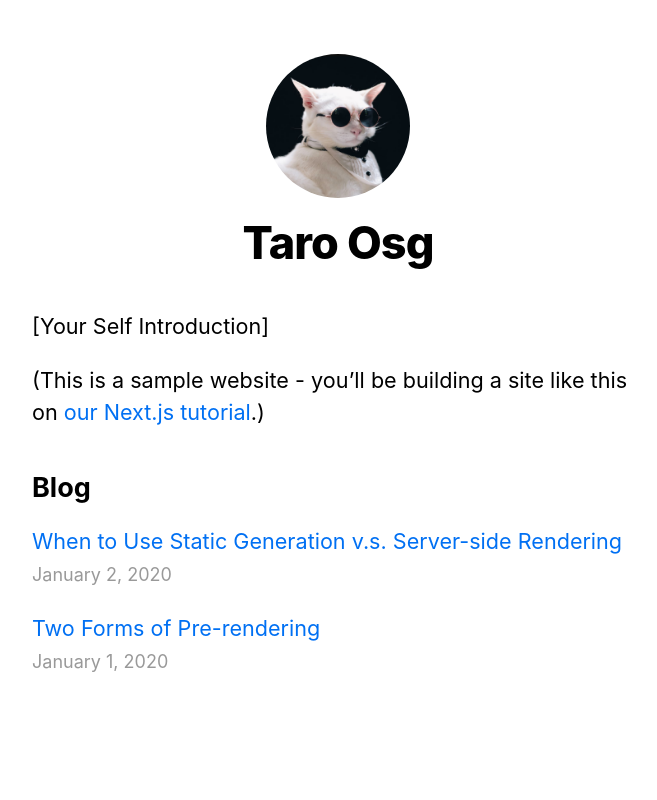
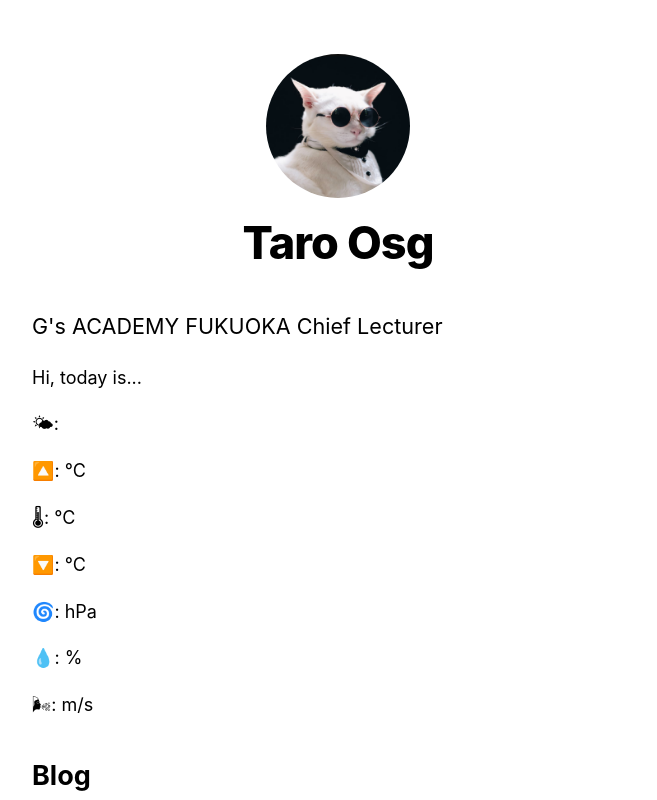
Before and after one commit to taroosg/nextjs-blog, a Next.js app: page / in a window 1280 px wide. Shown: the top 800 px of the page, without its empty margins (302-959 px from the left). Built offline with nearby package versions, Linux system fonts and the light colour scheme; no server answers.

Commit message:
update API

```diff
--- a/pages/api/hello.js
+++ b/pages/api/hello.js
@@ -5,6 +5,9 @@
 // クライアントサイドで実行されることはなく，ブラウザ用のJSバンドルに含まれることもない．
 // これはデータベースに直接問い合わせるようなコードを書くことができ，そういったコードがブラウザ側に送られることは無いということ．
 
-export default (req, res) => {
-  res.status(200).json({ text: 'Hello' })
+export default async (req, res) => {
+  const response = await fetch(`https://api.openweathermap.org/data/2.5/weather?lat=${req.query.lat}&lon=${req.query.lon}&units=metric&appid=${process.env.OPEN_WEATHER_API_KEY}`);
+  const weather = await response.json();
+  res.status(200).json(weather);
+  // res.status(200).json({ text: 'Hello' })
 }
--- a/pages/index.js
+++ b/pages/index.js
@@ -4,6 +4,7 @@ import utilStyles from '../styles/utils.module.css'
 import { getSortedPostsData } from '../lib/posts'
 import Link from 'next/link'
 import Date from '../components/date'
+import { useState, useEffect } from "react";
 
 export const getStaticProps = async () => {
   const allPostsData = getSortedPostsData()
@@ -15,17 +16,55 @@ export const getStaticProps = async () => {
 }
 
 const Home = ({ allPostsData }) => {
+  // usestateでデータ確保
+  const [data, setData] = useState(null);
+
+  // 自作API叩く関数
+  const getDataFromAPI = async (position) => {
+    console.log(position)
+    const result = await fetch(`../api/hello?lat=${position.coords.latitude}&lon=${position.coords.longitude}`);
+    const data = await result.json();
+    setData(data);
+    return data;
+  };
+
+  const showError = () => {
+    alert(`oops!`);
+    return false;
+  };
+
+  const option = {
+    enableHighAccuracy: true,
+    timeout: 500000000,
+    maximumAge: 30000,
+  };
+
+  useEffect(() => {
+    navigator.geolocation.getCurrentPosition(getDataFromAPI, showError, option);
+    // getDataFromAPI();
+  }, []);
+
   return (
     <Layout home>
       <Head>
         <title>{siteTitle}</title>
       </Head>
       <section className={utilStyles.headingMd}>
-        <p>[Your Self Introduction]</p>
-        <p>
+        <p>G's ACADEMY FUKUOKA Chief Lecturer</p>
+        {/* <p>
           (This is a sample website - you’ll be building a site like this on{' '}
           <a href="https://nextjs.org/learn">our Next.js tutorial</a>.)
-        </p>
+        </p> */}
+      </section>
+      <section>
+        <p>Hi, today is...</p>
+        <p>🌤: {data?.weather[0]?.description}</p>
+        <p>🔼: {data?.main?.temp_max} ℃</p>
+        <p>🌡: {data?.main?.temp} ℃</p>
+        <p>🔽: {data?.main?.temp_min} ℃</p>
+        <p>🌀: {data?.main?.pressure} hPa</p>
+        <p>💧: {data?.main?.humidity} %</p>
+        <p>🌬: {data?.wind?.speed} m/s</p>
       </section>
       <section className={`${utilStyles.headingMd} ${utilStyles.padding1px}`}>
         <h2 className={utilStyles.headingLg}>Blog</h2>
```
Also changed, not shown: pages/posts/[id].js (+0 -18 lines).
